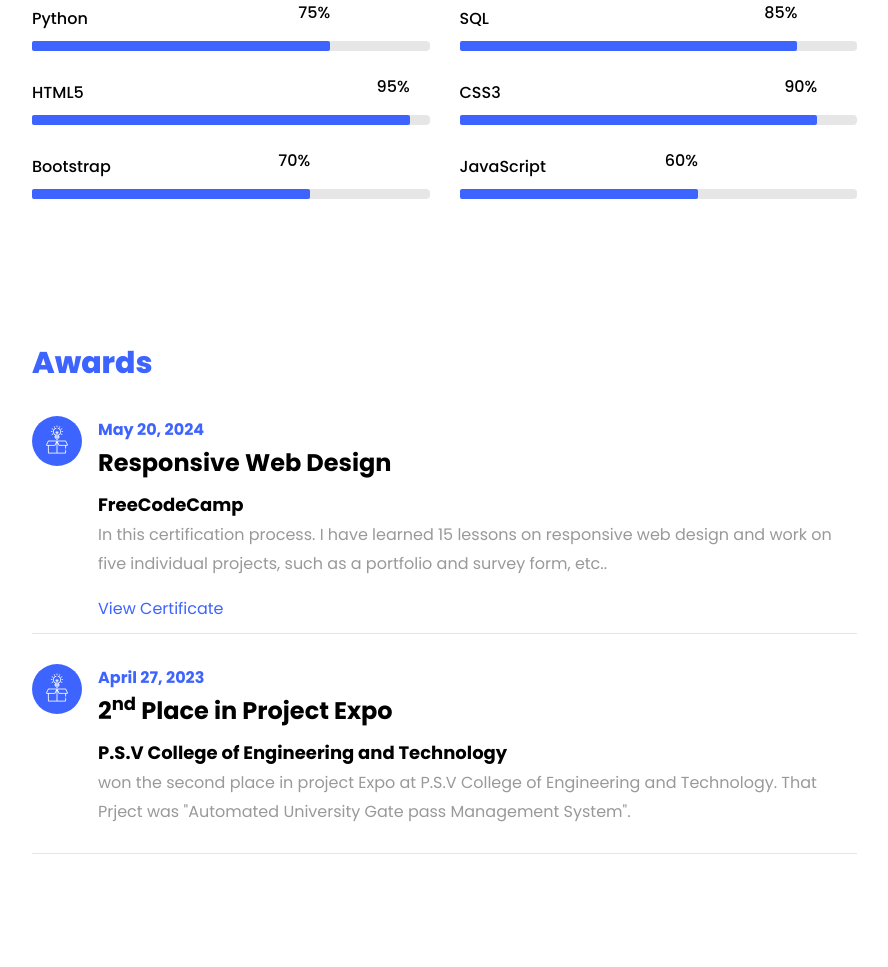
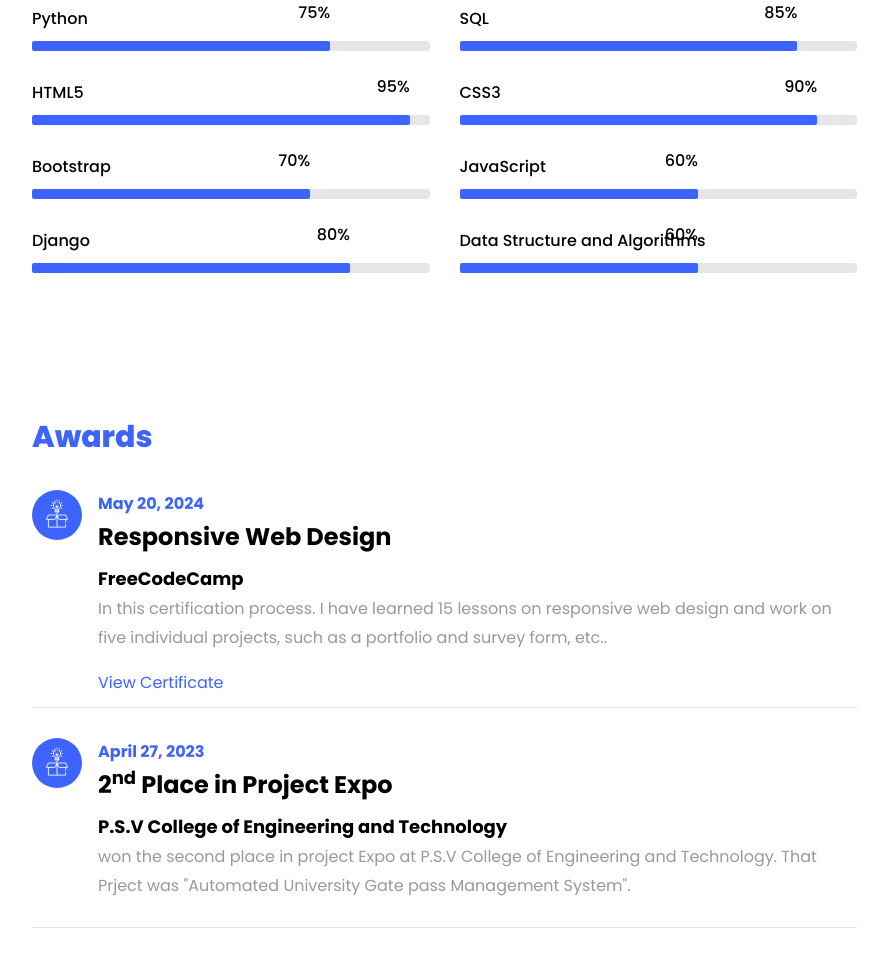
Before and after one commit to murugan123456/murugan-portfolio, a plain HTML site: page index.html in a window 1280 px wide. Shown: the part 2842-3809 px from the top of the page, without its empty margins (338-1226 px from the left). Drawn offline with Linux system fonts and the light colour scheme; files whose address does not match are found by name.

Commit message:
commit1 index.html
first commit

```diff
--- a/index.html
+++ b/index.html
@@ -282,6 +282,28 @@
 								<div class="col-md-6 animate-box">
 									<div class="progress-wrap ftco-animate">
 										<h3>JavaScript</h3>
+										<div class="progress">
+										 	<div class="progress-bar color-6" role="progressbar" aria-valuenow="60"
+										  	aria-valuemin="0" aria-valuemax="100" style="width:60%">
+										    <span>60%</span>
+										  	</div>
+										</div>
+									</div>
+								</div>
+							<div class="col-md-6 animate-box">
+									<div class="progress-wrap ftco-animate">
+										<h3>Django</h3>
+										<div class="progress">
+										 	<div class="progress-bar color-6" role="progressbar" aria-valuenow="60"
+										  	aria-valuemin="0" aria-valuemax="100" style="width:80%">
+										    <span>80%</span>
+										  	</div>
+										</div>
+									</div>
+								</div>
+							<div class="col-md-6 animate-box">
+									<div class="progress-wrap ftco-animate">
+										<h3>Data Structure and Algorithms</h3>
 										<div class="progress">
 										 	<div class="progress-bar color-6" role="progressbar" aria-valuenow="60"
 										  	aria-valuemin="0" aria-valuemax="100" style="width:60%">
```
